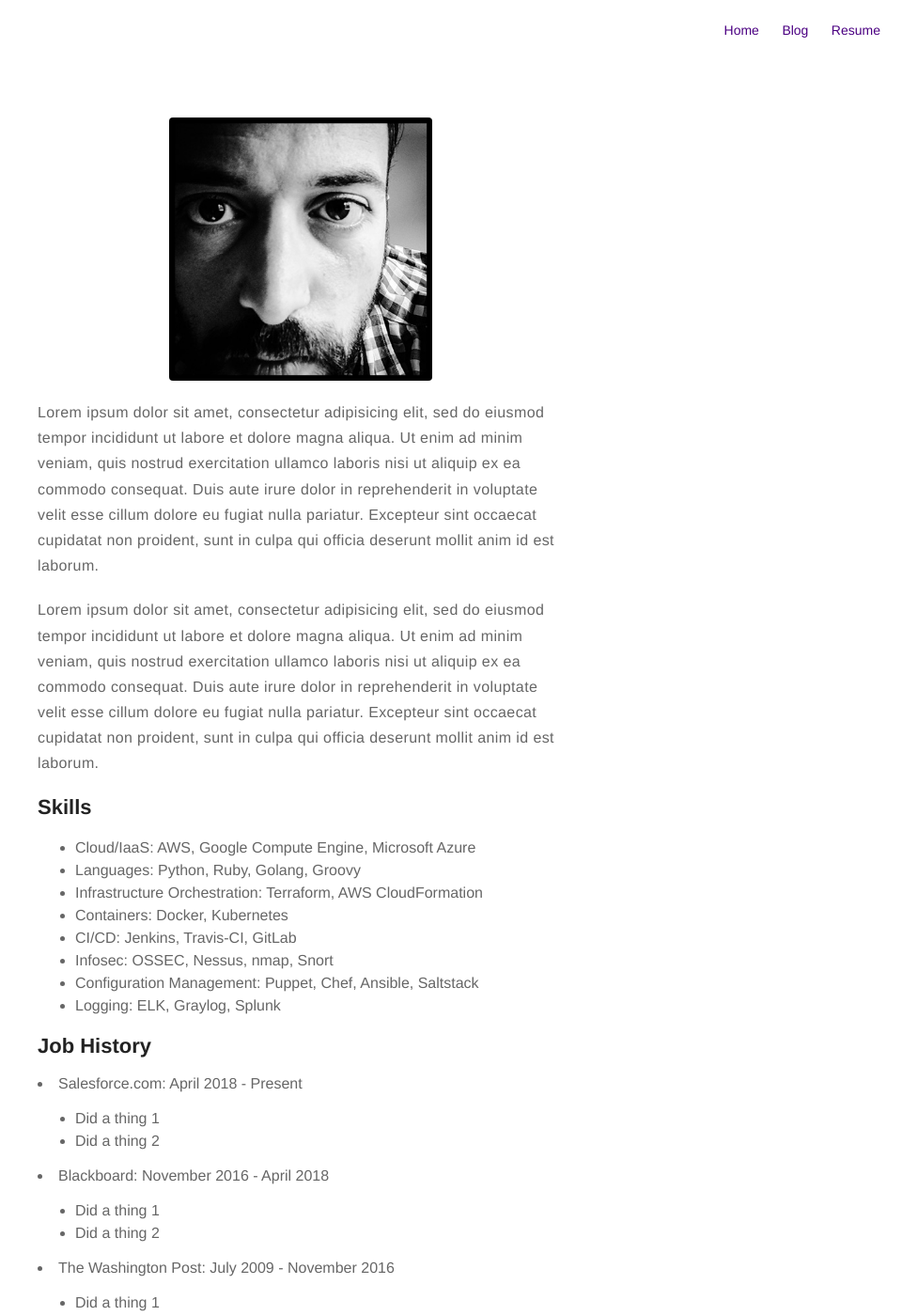
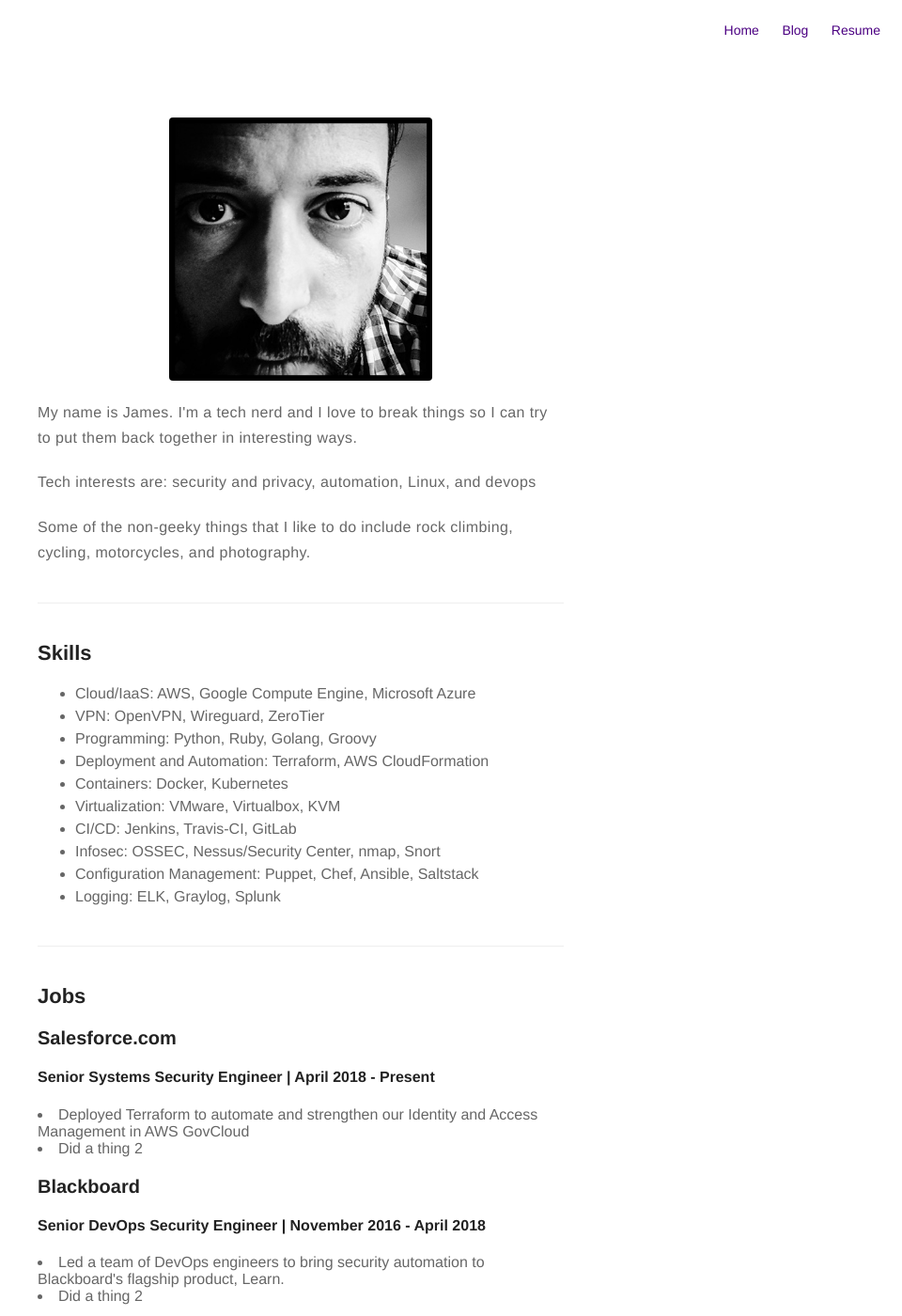
Before and after one commit to jmhale/jmhale.github.io, a Jekyll site: the page built from about.md, in a window 1280 px wide and 1400 px high. Shown: the whole window at 94% size, without its empty margins (320-1280 px from the left). Built offline with Jekyll 4.4.1, drawn with Linux system fonts in a browser that asks for light colours; some of the changed text lies outside the part shown.

Commit message:
Update about.md

```diff
--- a/about.md
+++ b/about.md
@@ -4,56 +4,69 @@ layout: page
 ---
 ![Profile Image]({{ site.url }}/{{ site.picture }})
 
-<p>Lorem ipsum dolor sit amet, consectetur adipisicing elit, sed do eiusmod
-tempor incididunt ut labore et dolore magna aliqua. Ut enim ad minim veniam,
-quis nostrud exercitation ullamco laboris nisi ut aliquip ex ea commodo
-consequat. Duis aute irure dolor in reprehenderit in voluptate velit esse
-cillum dolore eu fugiat nulla pariatur. Excepteur sint occaecat cupidatat non
-proident, sunt in culpa qui officia deserunt mollit anim id est laborum.</p>
+<p>My name is James. I'm a tech nerd and I love to break things so I can try to put them back together in interesting ways.</p>
 
-<p>Lorem ipsum dolor sit amet, consectetur adipisicing elit, sed do eiusmod
-tempor incididunt ut labore et dolore magna aliqua. Ut enim ad minim veniam,
-quis nostrud exercitation ullamco laboris nisi ut aliquip ex ea commodo
-consequat. Duis aute irure dolor in reprehenderit in voluptate velit esse
-cillum dolore eu fugiat nulla pariatur. Excepteur sint occaecat cupidatat non
-proident, sunt in culpa qui officia deserunt mollit anim id est laborum.</p>
+<p>Tech interests are: security and privacy, automation, Linux, and devops</p>
+
+<p>Some of the non-geeky things that I like to do include rock climbing, cycling, motorcycles, and photography.</p>
+
+***
 
 <h2>Skills</h2>
 
 <ul class="skill-list">
 	<li><b>Cloud/IaaS:</b> AWS, Google Compute Engine, Microsoft Azure</li>
-	<li><b>Languages:</b> Python, Ruby, Golang, Groovy</li>
-	<li><b>Infrastructure Orchestration:</b> Terraform, AWS CloudFormation</li>
+	<li><b>VPN:</b> OpenVPN, Wireguard, ZeroTier</li>
+	<li><b>Programming:</b> Python, Ruby, Golang, Groovy</li>
+	<li><b>Deployment and Automation:</b> Terraform, AWS CloudFormation</li>
 	<li><b>Containers:</b> Docker, Kubernetes</li>
+	<li><b>Virtualization:</b> VMware, Virtualbox, KVM</li>
 	<li><b>CI/CD:</b> Jenkins, Travis-CI, GitLab</li>
-	<li><b>Infosec:</b> OSSEC, Nessus, nmap, Snort</li>
+	<li><b>Infosec:</b> OSSEC, Nessus/Security Center, nmap, Snort</li>
 	<li><b>Configuration Management:</b> Puppet, Chef, Ansible, Saltstack</li>
 	<li><b>Logging:</b> ELK, Graylog, Splunk</li>
 </ul>
 
-<h2>Job History</h2>
-<li>Salesforce.com: April 2018 - Present
-	<ul>
-		<li>Did a thing 1</li>
-		<li>Did a thing 2</li>
-	</ul></li>
-<li>Blackboard: November 2016 - April 2018
-	<ul>
-		<li>Did a thing 1</li>
-		<li>Did a thing 2</li>
-	</ul></li>
-<li>The Washington Post: July 2009 - November 2016
-	<ul>
-		<li>Did a thing 1</li>
-		<li>Did a thing 2</li>
-	</ul></li>
+***
 
-<h2>Education History</h2>
+<h2>Jobs</h2>
+<h3>Salesforce.com</h3>
+<h4>Senior Systems Security Engineer | April 2018 - Present</h4>
+<li>Deployed Terraform to automate and strengthen our Identity and Access Management in AWS GovCloud</li>
+<li>Did a thing 2</li>
+
+
+<h3>Blackboard</h3>
+<h4>Senior DevOps Security Engineer | November 2016 - April 2018</h4>
+<li>Led a team of DevOps engineers to bring security automation to Blackboard's flagship product, Learn.</li>
+<li>Did a thing 2</li>
+
+<h3>The Washington Post</h3>
+<h4>Senior Infrastructure Engineer | July 2009 - November 2016</h4>
+<li>Did a thing 1</li>
+<li>Did a thing 2</li>
+
+***
+
+<h2>Education</h2>
+<h3>University of Massachusetts Amherst</h3>
+<h4>Bachelor of Computer Science | 2009</h4>
+***
 
 <h2>Certifications</h2>
 <ul class="skill-list">
   <li><a href="https://www.certmetrics.com/amazon/public/badge.aspx?i=4&t=c&d=2017-09-28&ci=AWS00157520">AWS Certified Solutions Architect Professional</a></li>
 </ul>
+
+***
+
+<h2>Talks</h2>
+<h4>December 2018</h4>
+<ul class="skill-list">
+  <li>Salesforce Security Speaker Series: Using Terraform for AWS IAM</li>
+</ul>
+
+***
 
 <h2>Projects</h2>
 
```
